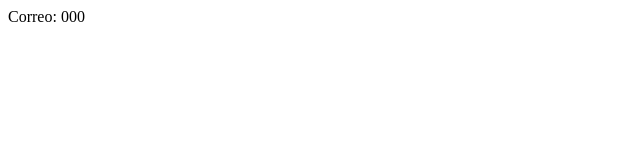
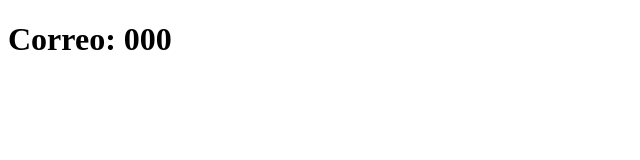
Before and after one commit to nayibe-lizbeth/creaci-n-repositorio, a plain HTML site: page contacto.html in a window 1280 px wide. Shown: the whole page, without its empty margins (0-640 px from the left). Drawn offline with Linux system fonts and the light colour scheme.

Commit message:
Actualizar el index

```diff
--- a/contacto.html
+++ b/contacto.html
@@ -6,6 +6,6 @@
     <title>Document</title>
 </head>
 <body>
-    <body>Correo: 000 </body>
+    <h1>Correo: 000 </h1>
 </body>
 </html>
```
Also changed, not shown: index.html (+1 -1 lines).
